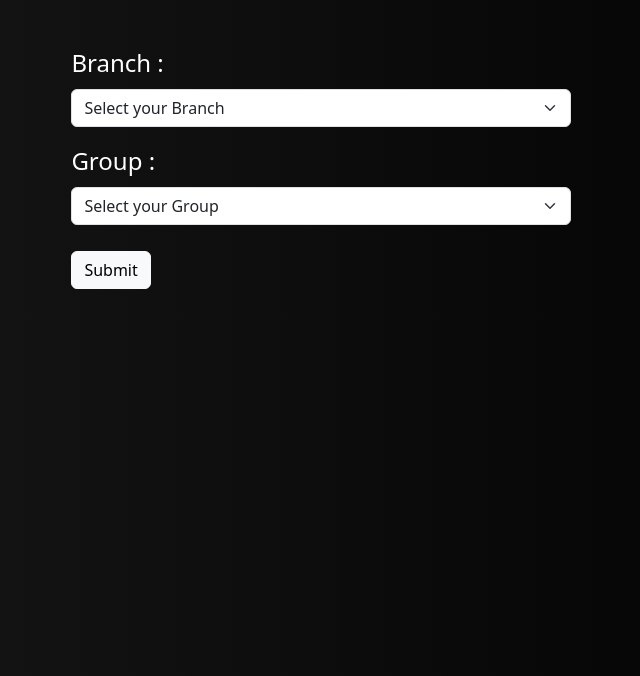
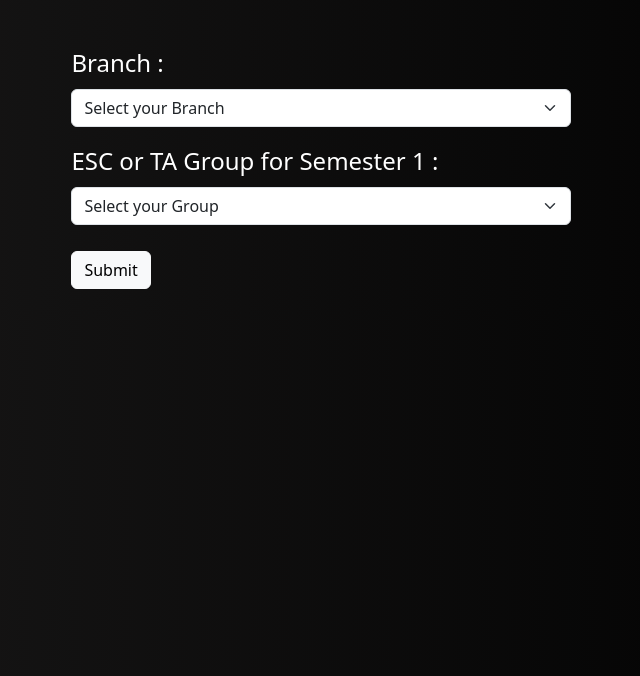
Before and after one commit to whizdor/whizdor.github.io, a plain HTML site: page index.html in a window 1280 px wide. Shown: the part 124-800 px from the top of the page, without its empty margins (319-959 px from the left). Drawn offline with nearby package versions, Linux system fonts and the light colour scheme.

Commit message:
Update index.html

```diff
--- a/index.html
+++ b/index.html
@@ -48,7 +48,7 @@
 
 		</div>
 		<div class="group mb-3">
-			<label for="group" class="form-label fs-4">Group :</label>
+			<label for="group" class="form-label fs-4">ESC or TA Group for Semester 1 :</label>
 			<div class="">
 				<select name="group" id="group" class="form-select">
 					<option value="" selected>Select your Group</option>
```
